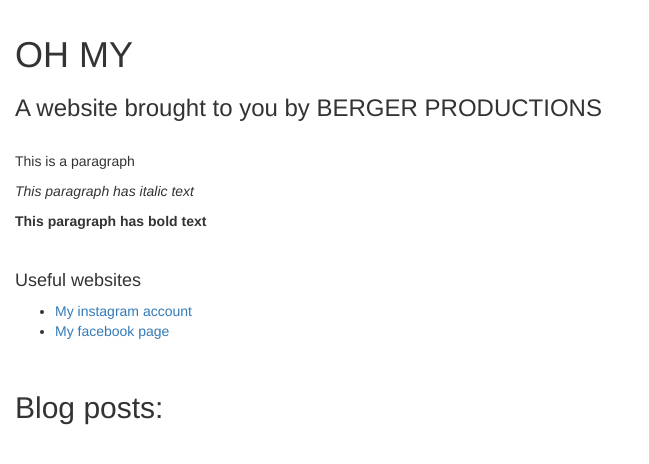
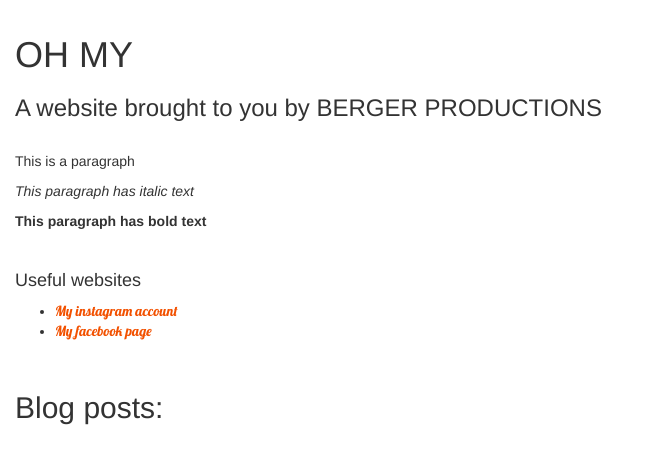
Before and after one commit to BirkBerger/my-first-blog, a Django app: page / in a window 1280 px wide. Shown: the top 464 px of the page, without its empty margins (0-649 px from the left). Run offline with Django 3.2, Linux system fonts and the light colour scheme; data that the repository does not hold is empty; some libraries are stand-ins or nearby versions.

Commit message:
added li to css file

```diff
--- a/blog/static/css/blog.css
+++ b/blog/static/css/blog.css
@@ -1,4 +1,4 @@
-h1 a, h2 a, h3 a, h4 a {
+h1 a, h2 a, h3 a, h4 a, li a {
     color: #F25100;
     font-family: 'Lobster', serif;
 }
```
